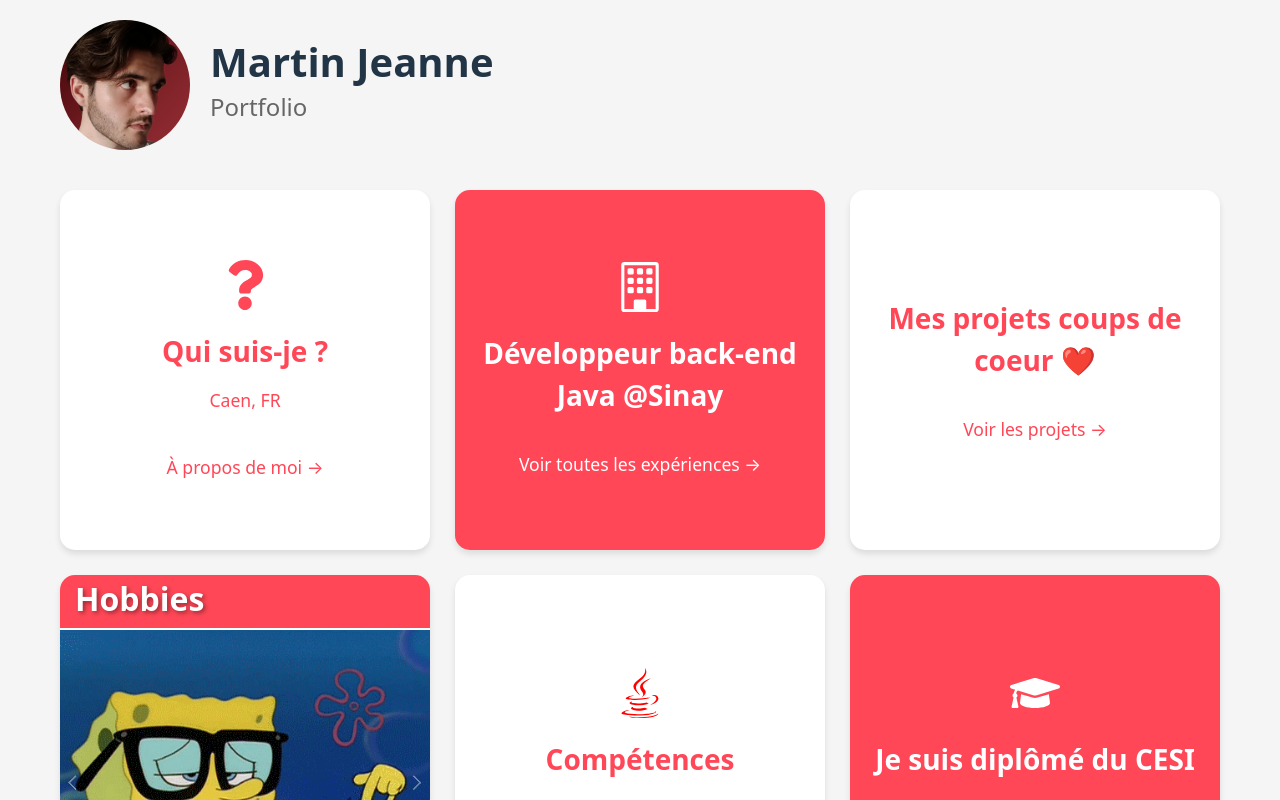
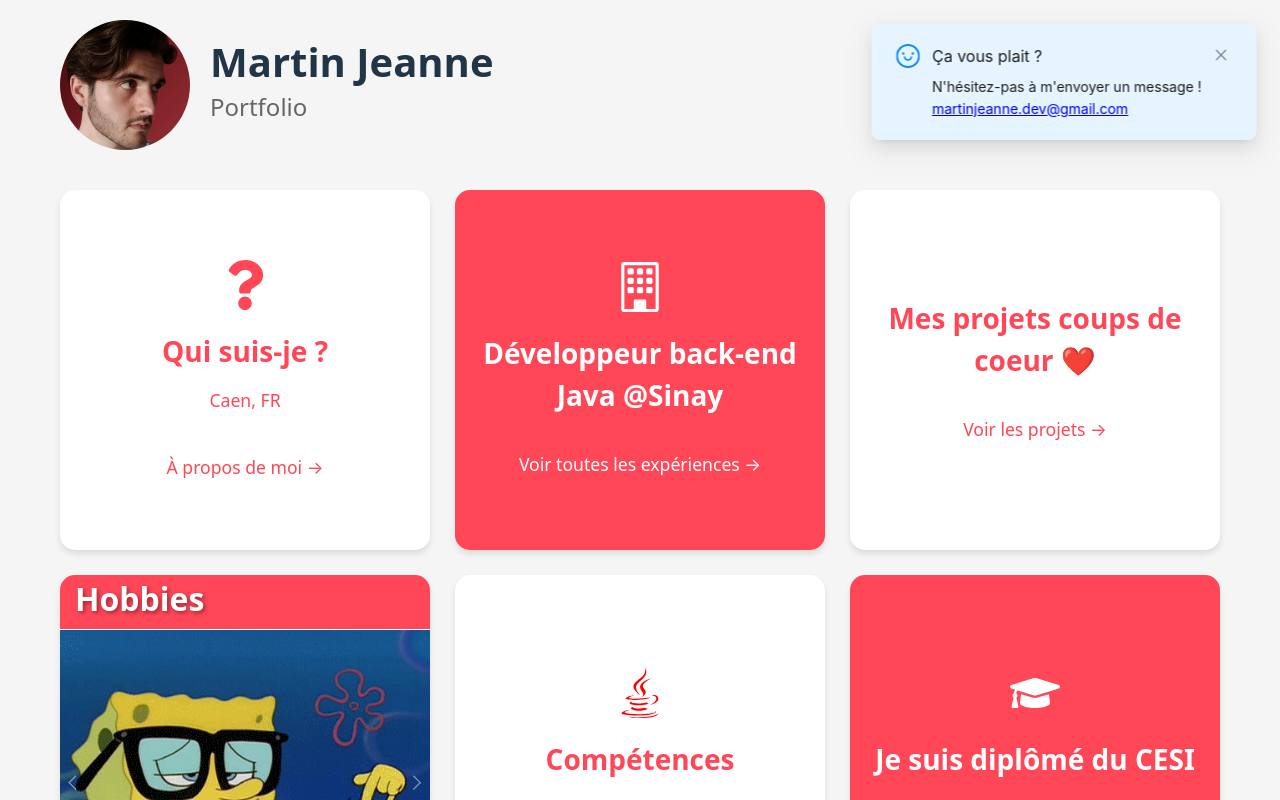
Before and after one commit to MartinJeanne/portfolio, a React (Vite) app: page / in a window 1280 px wide. Shown: the top 800 px of the page. Built offline with nearby package versions, Linux system fonts and the light colour scheme; grey boxes are pictures that could not be loaded.

Commit message:
Adding notification

```diff
--- a/src/App.tsx
+++ b/src/App.tsx
@@ -1,10 +1,6 @@
 import { AppContainer, CardGrid } from './styles/StyledComponents';
 import { HeaderComponent } from './components/Header';
-import {
-  WhatImLookingForCard,
-  EducationCard,
-  InterestsCard
-} from './components/cards/PortfolioCards';
+import { WhatImLookingForCard, EducationCard, InterestsCard } from './components/cards/PortfolioCards';
 import { HobbiesCard } from './components/cards/HobbiesCard';
 import { SpotifyCard } from './components/cards/SpotifyCard';
 import { LanguagesCard } from './components/cards/LanguagesCard';
@@ -13,11 +9,13 @@ import { SkillsCard } from './components/cards/SkillsCard';
 import { ProjectCard } from './components/cards/ProjectsCard';
 import { ExperiencesCard } from './components/cards/ExperiencesCard';
 import { IntroCard } from './components/cards/IntroCard';
+import { Notification } from './components/Notification';
 
 function App() {
   return (
     <AppContainer>
       <HeaderComponent />
+      <Notification />
       <CardGrid>
         <IntroCard />
         <ExperiencesCard />
--- /dev/null
+++ b/src/components/Notification.tsx
@@ -0,0 +1,40 @@
+import React, { useEffect, useMemo } from 'react';
+import { SmileOutlined } from '@ant-design/icons';
+import { notification } from 'antd';
+
+const Context = React.createContext({ name: 'Default' });
+
+export const Notification: React.FC = () => {
+  const [api, contextHolder] = notification.useNotification();
+
+  useEffect(() => {
+    const timer = setTimeout(() => {
+
+      api.info({
+        icon: <SmileOutlined style={{ color: '#108ee9' }} />,
+        message: `Ça vous plait ?`,
+        description: (
+          <p>
+            N'hésitez-pas à m'envoyer un message !
+            <p style={{ color: 'blue', textDecoration: 'underline' }}>martinjeanne.dev@gmail.com</p>
+          </p>
+        ),
+        placement: 'topRight',
+        duration: null,
+        onClick: () => window.location.href = 'mailto:ton.martinjeanne.dev@gmail.com?subject=Contact&body=Bonjour',
+        style: { cursor: 'pointer' },
+      });
+    }, 1000);
+
+    return () => clearTimeout(timer);
+  }, [api]);
+
+
+  const contextValue = useMemo(() => ({ name: 'Ant Design' }), []);
+
+  return (
+    <Context.Provider value={contextValue}>
+      {contextHolder}
+    </Context.Provider>
+  );
+};
--- a/src/components/cards/HobbiesCard.tsx
+++ b/src/components/cards/HobbiesCard.tsx
@@ -10,7 +10,7 @@ const titleStyle: React.CSSProperties = {
   paddingLeft: '15px',
   textAlign: 'left',
   textShadow: '2px 2px 4px rgba(0, 0, 0, 0.4)',
-  borderBottom: '2px solid white'
+  borderBottom: '1px solid white'
 };
 
 const hobbieNameStyle: React.CSSProperties = {
--- a/src/components/cards/IntroCard.tsx
+++ b/src/components/cards/IntroCard.tsx
@@ -11,7 +11,7 @@ export const IntroCard = () => (
     hoverContent={
       <>
         <h3>À propos de moi</h3>
-        <ContentP style={{ marginTop: '10px'}}>
+        <ContentP style={{ marginTop: '10px' }}>
           Je suis un développeur diplômé d'un
           master en informatique, avec trois
           années d'expérience dans des
```
